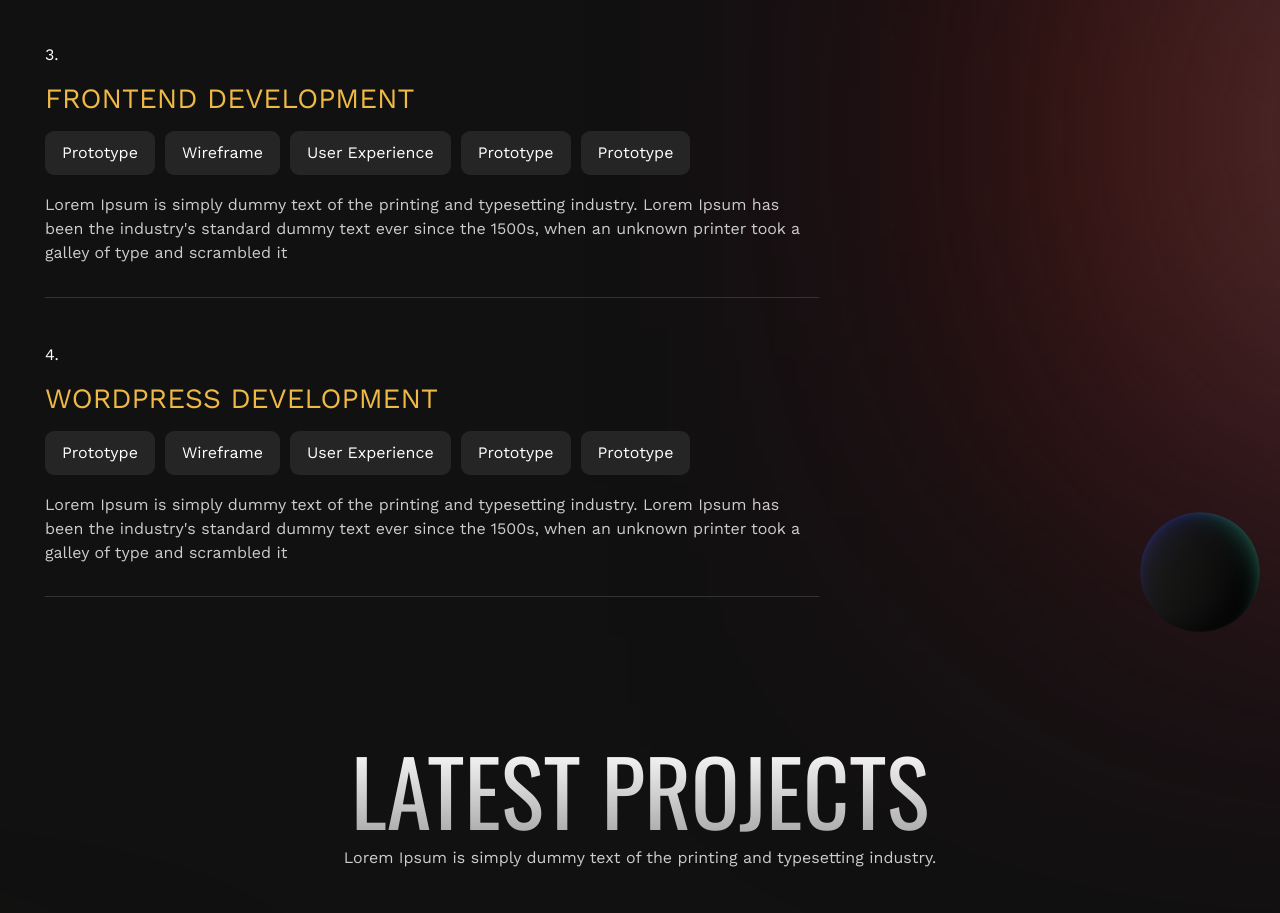
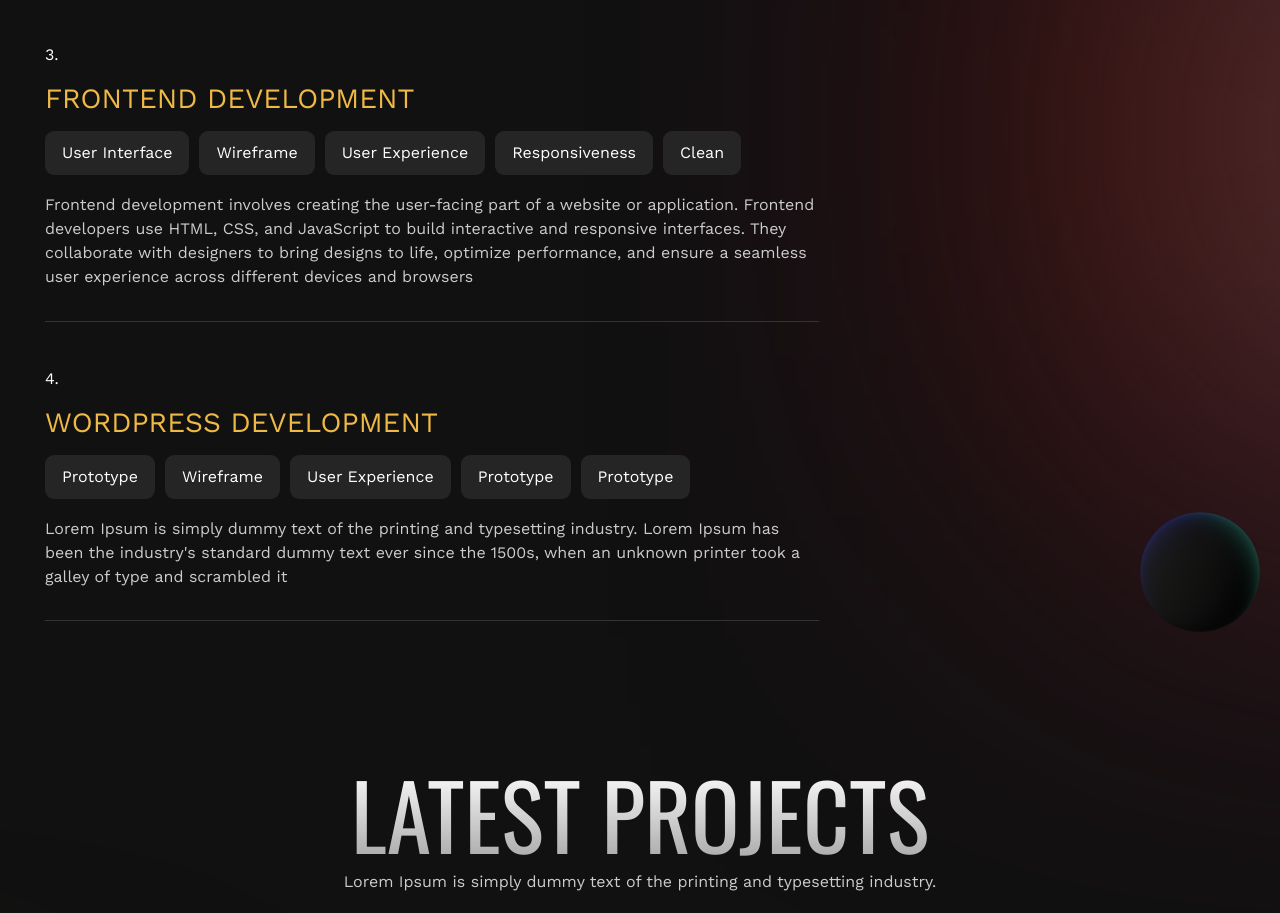
Before and after one commit to NafeesButt/Portfolio-website, a React (Vite) app: page / in a window 1280 px wide. Shown: the part 2462-3375 px from the top of the page. Built offline with nearby package versions, Linux system fonts and the light colour scheme.

Commit message:
add disc on frontend development

```diff
--- a/src/components/Skills.jsx
+++ b/src/components/Skills.jsx
@@ -90,13 +90,13 @@
             <Service
               num="3"
               title="Frontend Development"
-              desc="Lorem Ipsum is simply dummy text of the printing and typesetting industry. Lorem Ipsum has been the industry's standard dummy text ever since the 1500s, when an unknown printer took a galley of type and scrambled it"
+              desc="Frontend development involves creating the user-facing part of a website or application. Frontend developers use HTML, CSS, and JavaScript to build interactive and responsive interfaces. They collaborate with designers to bring designs to life, optimize performance, and ensure a seamless user experience across different devices and browsers"
               data={[
-                "Prototype",
+                "User Interface",
                 "Wireframe",
                 "User Experience",
-                "Prototype",
-                "Prototype",
+                "Responsiveness",
+                "Clean",
               ]}
             />
             <Service
```
